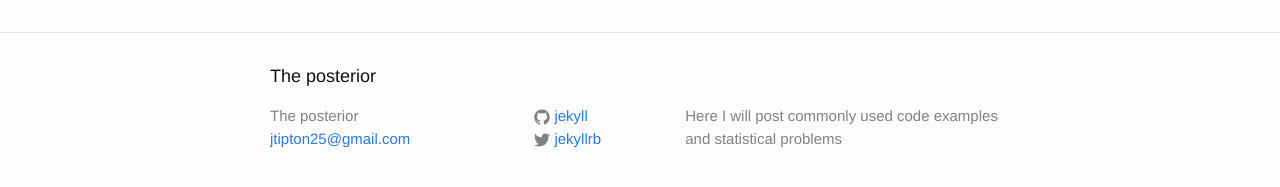
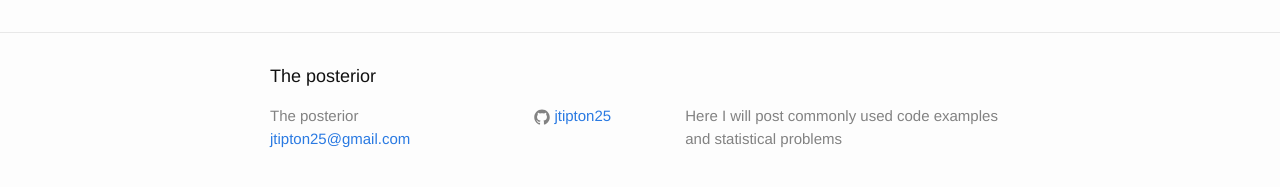
Before and after one commit to jtipton25/jtipton25.github.io-v0.1, a Jekyll site: the page built from index.html, in a window 1280 px wide. Shown: the part 624-811 px from the top of the page. Built offline with Jekyll 4.4.1, drawn with Linux system fonts in a browser that asks for light colours.

Commit message:
Update _config.yml

```diff
--- a/_config.yml
+++ b/_config.yml
@@ -4,9 +4,8 @@
 description: > # this means to ignore newlines until "baseurl:"
   Here I will post commonly used code examples and statistical problems
 baseurl: "" # the subpath of your site, e.g. /blog/
-url: "http://yourdomain.com" # the base hostname & protocol for your site
-twitter_username: jekyllrb
-github_username:  jekyll
+url: "http://jtipton25.github.io" # the base hostname & protocol for your site
+github_username:  jtipton25
 
 # Build settings
 markdown: kramdown
```
